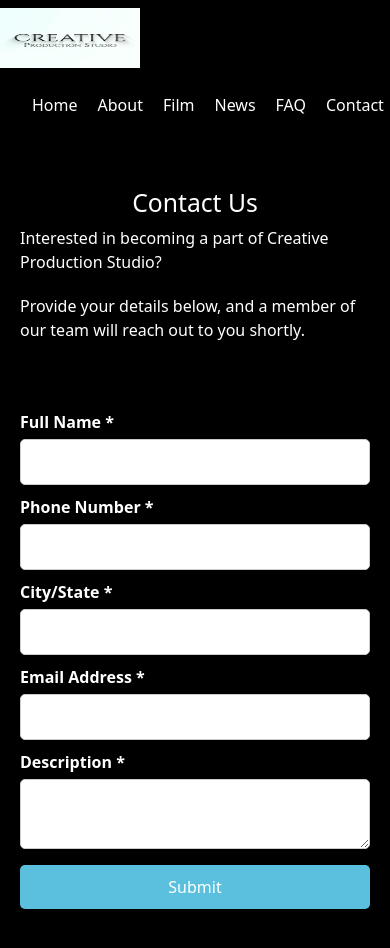
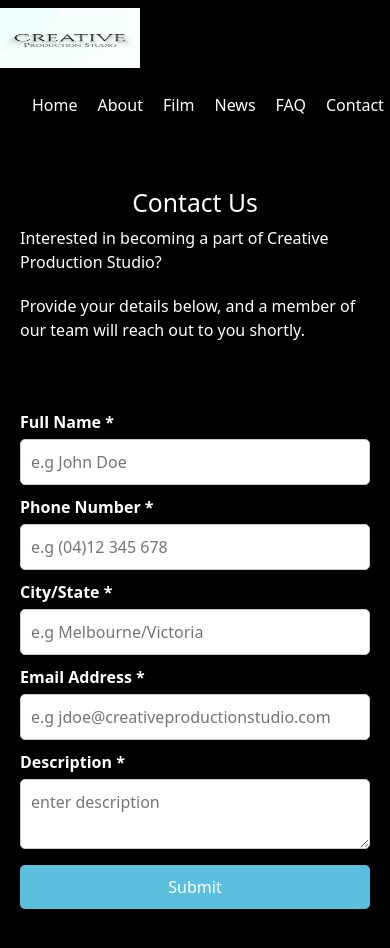
Before and after one commit to shilpa8895/ProductionStudioWebsite_ReactJs, a React (Create React App) app in the folder creative_production_studio/: page /contact in a window 390 px wide. Shown: the top 948 px of the page. Built offline with nearby package versions, Linux system fonts and the light colour scheme.

Commit message:
changed the hover colour in the navbar + added validation for phone number, email in the contact us page

```diff
--- a/creative_production_studio/src/Pages/ContactPage.js
+++ b/creative_production_studio/src/Pages/ContactPage.js
@@ -49,23 +49,23 @@ function ContactPage() {
         <form onSubmit={handleSubmit}>
           <div className="form-group">
             <label htmlFor="fullName">Full Name *</label>
-            <input type="text" id="fullName" name="fullName" required />
+            <input type="text" id="fullName" name="fullName" placeholder='e.g John Doe'pattern='[a-zA-Z\s]*' required />
             <br />
 
             <label htmlFor="phoneNumber">Phone Number *</label>
-            <input type="tel" id="phoneNumber" name="phoneNumber" required />
+            <input type="tel" id="phoneNumber" name="phoneNumber" placeholder='e.g (04)12 345 678' size={10} maxLength={10}required />
             <br />
 
             <label htmlFor="cityState">City/State *</label>
-            <input type="text" id="cityState" name="cityState" required />
+            <input type="text" id="cityState" name="cityState" placeholder='e.g Melbourne/Victoria' required />
             <br />
 
-            <label htmlFor="emailAddress">Email Address *</label>
-            <input type="email" id="emailAddress" name="emailAddress" required />
+            <label htmlFor="email">Email Address *</label>
+            <input type="email" id="email" name="email" placeholder='e.g jdoe@creativeproductionstudio.com' required />
             <br />
 
             <label htmlFor="description">Description *</label>
-            <textarea id="description" name="description" required></textarea>
+            <textarea id="description" name="description" placeholder='enter description' required></textarea>
             <br />
 
             <button type="submit" className="contactPage_submit_button">
--- a/creative_production_studio/src/Styles/Navbar.css
+++ b/creative_production_studio/src/Styles/Navbar.css
@@ -29,6 +29,10 @@
     text-decoration: none;
   }
 
+  .navbar ul li a:hover {
+    color: aqua;
+  }
+
 /*SEARCHBAR*/
 .navbar .search-bar{
 display: flex;
```
